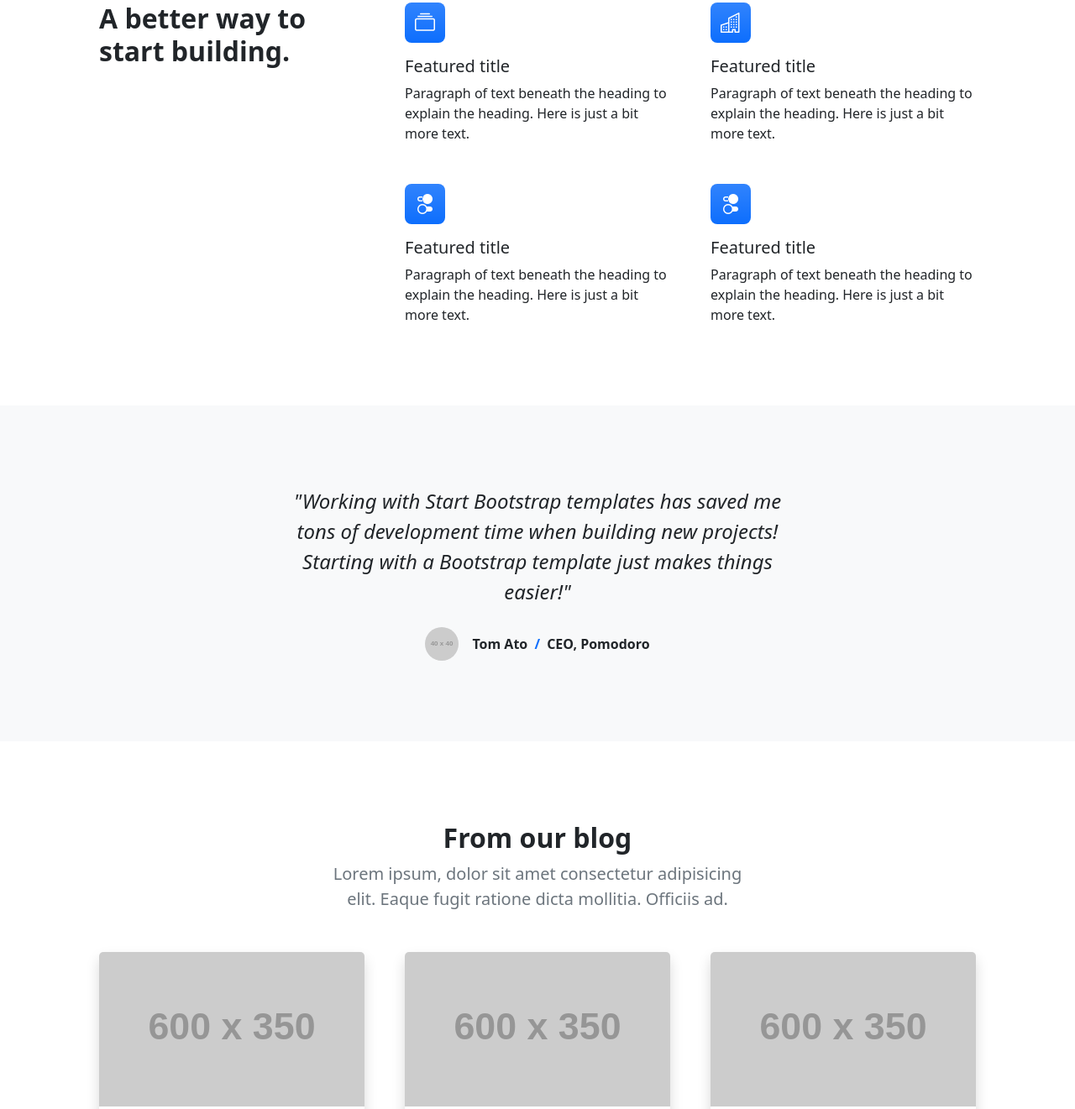
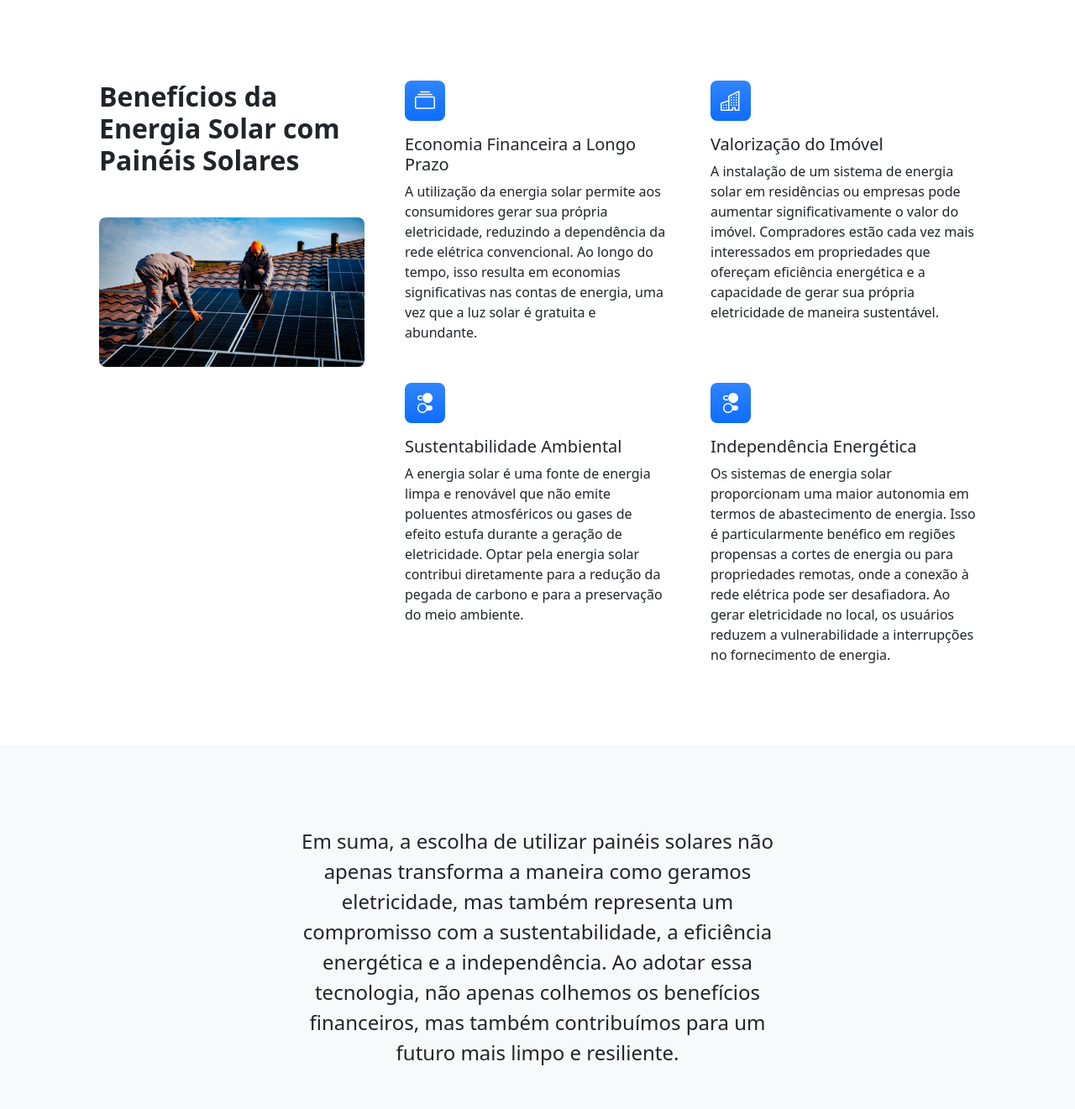
Before and after one commit to vinipc03/SiteProjetoSolar, a plain HTML site: page index.html in a window 1280 px wide. Shown: the part 626-1947 px from the top of the page at 84% size. Drawn offline with nearby package versions, Linux system fonts and the light colour scheme; placeholder pictures from the web are drawn by us.

Commit message:
atualização index

```diff
--- a/index.html
+++ b/index.html
@@ -46,13 +46,14 @@
                 </div>
             </nav>
             <!-- Header-->
-            <header class="bg-dark py-5">
+            <header class="p-5 text-center bg-image" style="background-image: url('assets/energia\ hidrica.jpg'); background-size: auto auto; background-repeat: no-repeat;">
                 <div class="container px-5">
                     <div class="row gx-5 align-items-center justify-content-center">
                         <div class="col-lg-8 col-xl-7 col-xxl-6">
                             <div class="my-5 text-center text-xl-start">
-                                <h1 class="display-5 fw-bolder text-white mb-2">A Bootstrap 5 template for modern businesses</h1>
-                                <p class="lead fw-normal text-white-50 mb-4">Quickly design and customize responsive mobile-first sites with Bootstrap, the world’s most popular front-end open source toolkit!</p>
+                                <h1 class="display-5 fw-bolder text-white mb-2">Nome da empresa</h1>
+                                <p class="lead fw-normal text-white-50 mb-4">A [Nome da Empresa] é líder inovadora no setor de energia solar, especializada em proporcionar soluções sustentáveis e eficientes para residências e empresas. Com um compromisso com a excelência,
+                                    oferecendo instalação personalizada de painéis solares, visando não apenas reduzir custos, mas também promover a independência energética e a preservação ambiental. Proporcionando aos clientes acesso confiável e econômico à energia solar.</p>
                                 <div class="d-grid gap-3 d-sm-flex justify-content-sm-center justify-content-xl-start">
                                     <a class="btn btn-primary btn-lg px-4 me-sm-3" href="#features">Get Started</a>
                                     <a class="btn btn-outline-light btn-lg px-4" href="#!">Learn More</a>
@@ -67,28 +68,32 @@
             <section class="py-5" id="features">
                 <div class="container px-5 my-5">
                     <div class="row gx-5">
-                        <div class="col-lg-4 mb-5 mb-lg-0"><h2 class="fw-bolder mb-0">A better way to start building.</h2></div>
+                        <div class="col-lg-4 mb-5 mb-lg-0"><h2 class="fw-bolder mb-0">Benefícios da Energia Solar com Painéis Solares</h2><img class="img-fluid rounded-3 my-5" src="assets/foto.jpg" alt="..." /></div>
                         <div class="col-lg-8">
                             <div class="row gx-5 row-cols-1 row-cols-md-2">
                                 <div class="col mb-5 h-100">
                                     <div class="feature bg-primary bg-gradient text-white rounded-3 mb-3"><i class="bi bi-collection"></i></div>
-                                    <h2 class="h5">Featured title</h2>
-                                    <p class="mb-0">Paragraph of text beneath the heading to explain the heading. Here is just a bit more text.</p>
+                                    <h2 class="h5">Economia Financeira a Longo Prazo</h2>
+                                    <p class="mb-0">A utilização da energia solar permite aos consumidores gerar sua própria eletricidade, reduzindo a dependência da rede elétrica convencional.
+                                        Ao longo do tempo, isso resulta em  economias significativas nas contas de energia, uma vez que a luz solar é gratuita e abundante.</p>
                                 </div>
                                 <div class="col mb-5 h-100">
                                     <div class="feature bg-primary bg-gradient text-white rounded-3 mb-3"><i class="bi bi-building"></i></div>
-                                    <h2 class="h5">Featured title</h2>
-                                    <p class="mb-0">Paragraph of text beneath the heading to explain the heading. Here is just a bit more text.</p>
+                                    <h2 class="h5">Valorização do Imóvel</h2>
+                                    <p class="mb-0">A instalação de um sistema de energia solar em residências ou empresas pode aumentar significativamente o valor do imóvel.
+                                        Compradores estão cada vez mais interessados em propriedades que ofereçam eficiência energética e a capacidade de gerar sua própria eletricidade de maneira sustentável.</p>
                                 </div>
                                 <div class="col mb-5 mb-md-0 h-100">
                                     <div class="feature bg-primary bg-gradient text-white rounded-3 mb-3"><i class="bi bi-toggles2"></i></div>
-                                    <h2 class="h5">Featured title</h2>
-                                    <p class="mb-0">Paragraph of text beneath the heading to explain the heading. Here is just a bit more text.</p>
+                                    <h2 class="h5">Sustentabilidade Ambiental</h2>
+                                    <p class="mb-0">A energia solar é uma fonte de energia limpa e renovável que não emite poluentes atmosféricos ou gases de efeito estufa durante a geração de eletricidade.
+                                        Optar pela energia solar contribui diretamente para a redução da pegada de carbono e para a preservação do meio ambiente.</p>
                                 </div>
                                 <div class="col h-100">
                                     <div class="feature bg-primary bg-gradient text-white rounded-3 mb-3"><i class="bi bi-toggles2"></i></div>
-                                    <h2 class="h5">Featured title</h2>
-                                    <p class="mb-0">Paragraph of text beneath the heading to explain the heading. Here is just a bit more text.</p>
+                                    <h2 class="h5">Independência Energética</h2>
+                                    <p class="mb-0">Os sistemas de energia solar proporcionam uma maior autonomia em termos de abastecimento de energia. Isso é particularmente benéfico em regiões propensas a cortes de energia ou para propriedades remotas, onde a conexão à rede elétrica pode ser desafiadora.
+                                        Ao gerar eletricidade no local, os usuários reduzem a vulnerabilidade a interrupções no fornecimento de energia.</p>
                                 </div>
                             </div>
                         </div>
@@ -101,15 +106,7 @@
                     <div class="row gx-5 justify-content-center">
                         <div class="col-lg-10 col-xl-7">
                             <div class="text-center">
-                                <div class="fs-4 mb-4 fst-italic">"Working with Start Bootstrap templates has saved me tons of development time when building new projects! Starting with a Bootstrap template just makes things easier!"</div>
-                                <div class="d-flex align-items-center justify-content-center">
-                                    <img class="rounded-circle me-3" src="https://dummyimage.com/40x40/ced4da/6c757d" alt="..." />
-                                    <div class="fw-bold">
-                                        Tom Ato
-                                        <span class="fw-bold text-primary mx-1">/</span>
-                                        CEO, Pomodoro
-                                    </div>
-                                </div>
+                                <div class="fs-4 mb-4 fst-arial">Em suma, a escolha de utilizar painéis solares não apenas transforma a maneira como geramos eletricidade, mas também representa um compromisso com a sustentabilidade, a eficiência energética e a independência. Ao adotar essa tecnologia, não apenas colhemos os benefícios financeiros, mas também contribuímos para um futuro mais limpo e resiliente.</div>
                             </div>
                         </div>
                     </div>
@@ -121,8 +118,9 @@
                     <div class="row gx-5 justify-content-center">
                         <div class="col-lg-8 col-xl-6">
                             <div class="text-center">
-                                <h2 class="fw-bolder">From our blog</h2>
-                                <p class="lead fw-normal text-muted mb-5">Lorem ipsum, dolor sit amet consectetur adipisicing elit. Eaque fugit ratione dicta mollitia. Officiis ad.</p>
+                                <h2 class="fw-bolder">Alguns tipos de painéis solares</h2>
+                                <p class="lead fw-normal text-muted mb-5">Um componente essencial em sistemas de energia solar, conhecido como painel solar, placa ou módulo, desempenha o papel crucial de capturar a luz solar e convertê-la em energia elétrica. A distinção entre eles reside principalmente no material empregado em sua construção, determinando sua eficiência na conversão de energia solar.
+                                    Além disso, cada material apresenta diferentes considerações de custo, influenciando a viabilidade econômica desses sistemas.</p>
                             </div>
                         </div>
                     </div>
```
